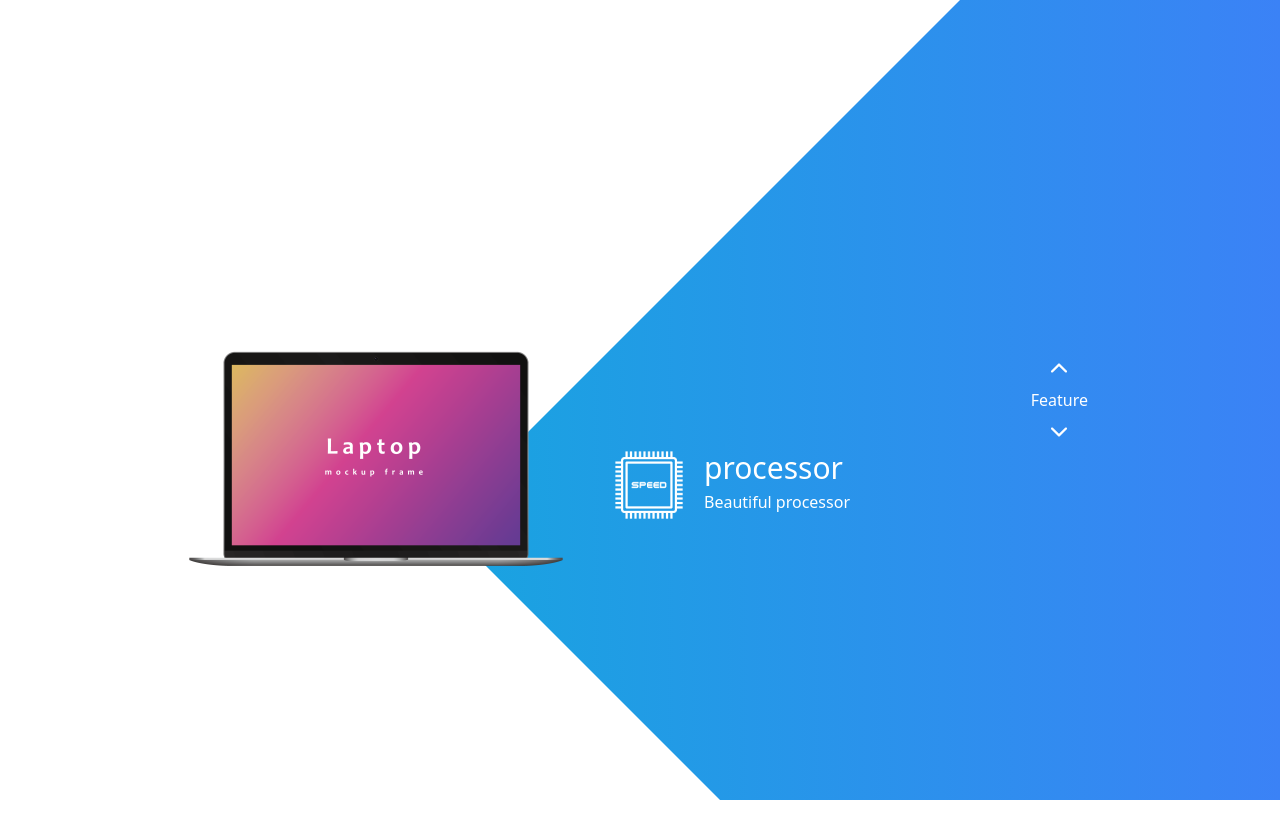
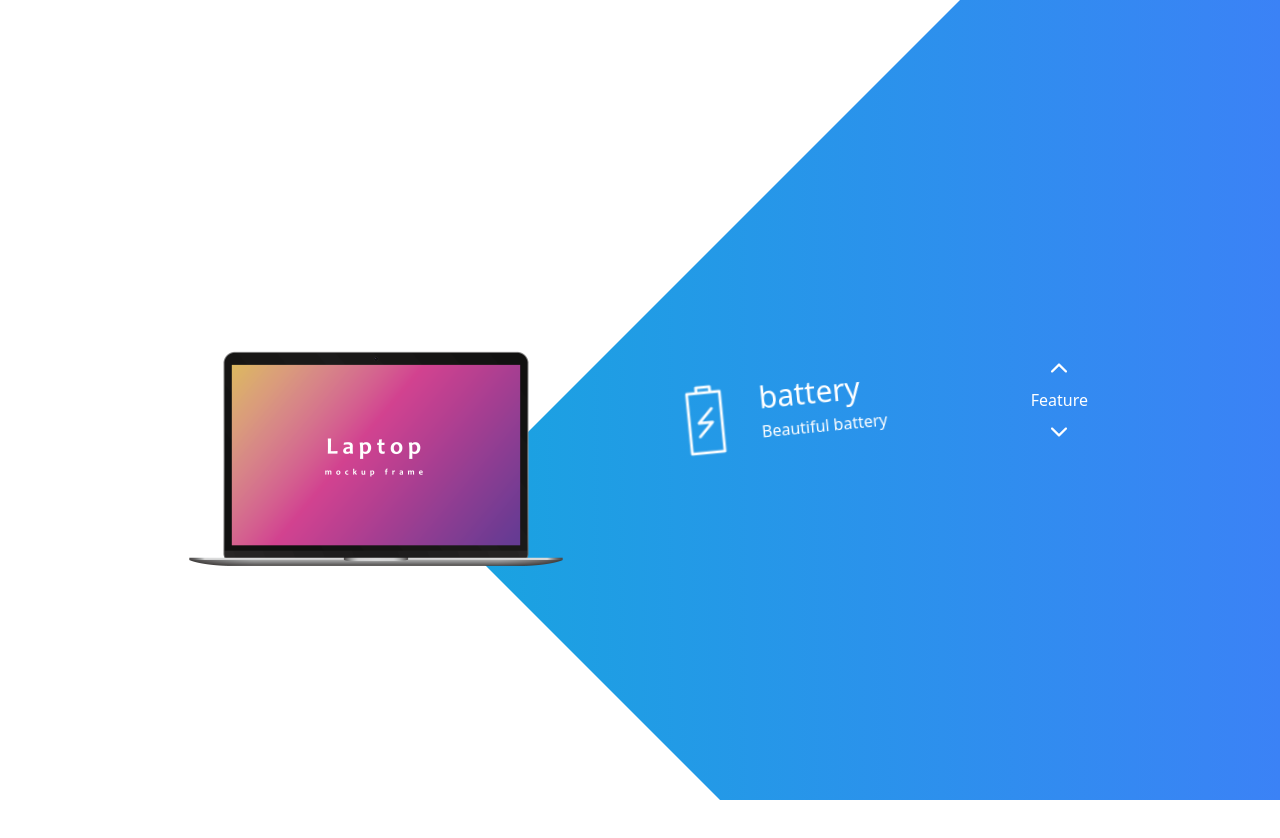
Before and after one commit to yurikondo/portfolio-site, a Next.js app: page / in a window 1280 px wide. Shown: the top 838 px of the page. Built offline with nearby package versions, Linux system fonts and the light colour scheme.

Commit message:
５秒ごとに要素が回転するように変更

```diff
--- a/src/pages/index.tsx
+++ b/src/pages/index.tsx
@@ -1,9 +1,21 @@
 import Head from "next/head";
-import { useState } from "react";
+import { useEffect, useState } from "react";
 import styles from "../styles/Home.module.css";
 
 export default function Home({}) {
   const [circleRotation, setCircleRotation] = useState(0);
+
+  // setIntervalとclearIntervalはJavaScriptのタイマー関数
+  // 一定の間隔で実行したい処理や、一定時間後に実行を停止したい場合に便利な関数
+  useEffect(() => {
+    const interval = setInterval(() => {
+      setCircleRotation((prevRotation) => prevRotation + 90);
+    }, 5000);
+
+    return () => {
+      clearInterval(interval);
+    };
+  }, []);
 
   const handleClickUp = () => {
     // prevRotationはsetState関数のコールバック関数内で前の状態を参照するための仮引数
```
